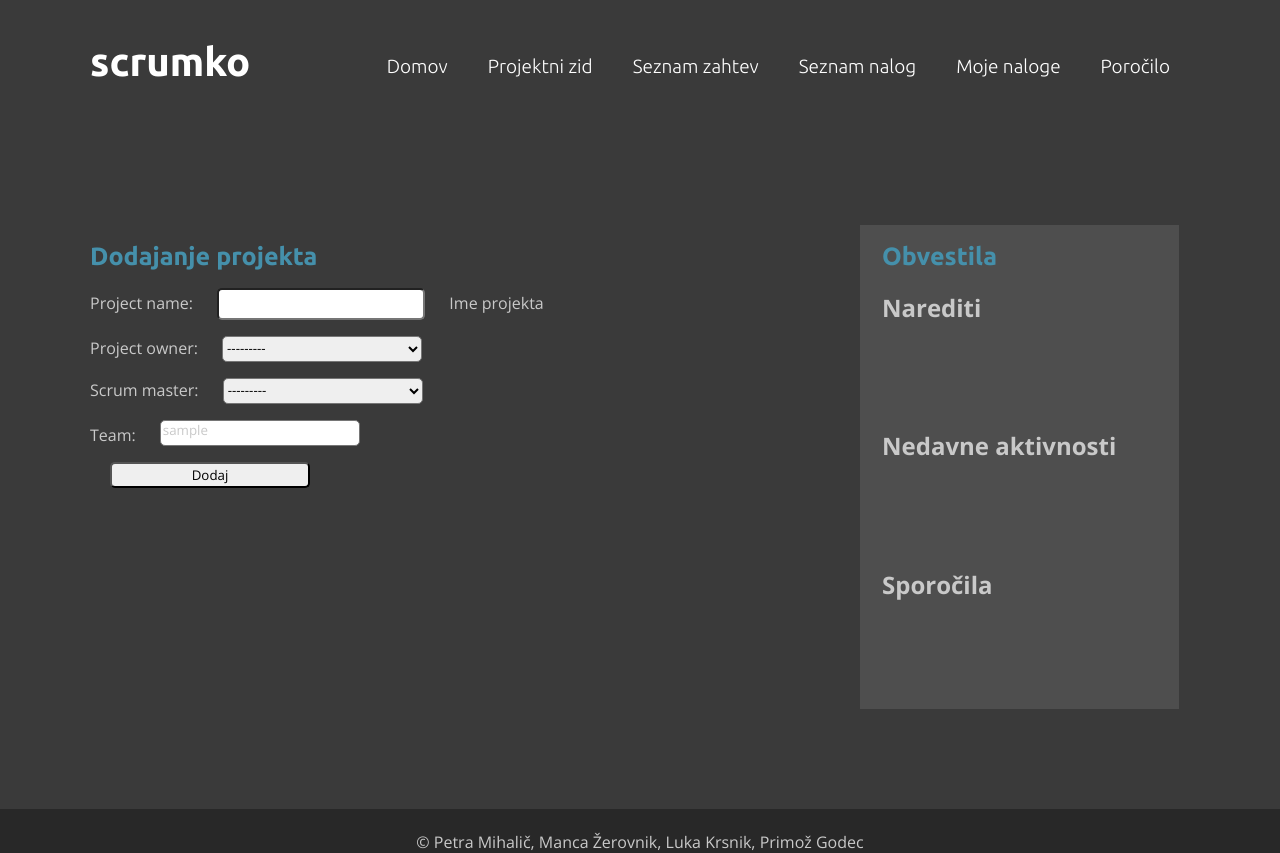
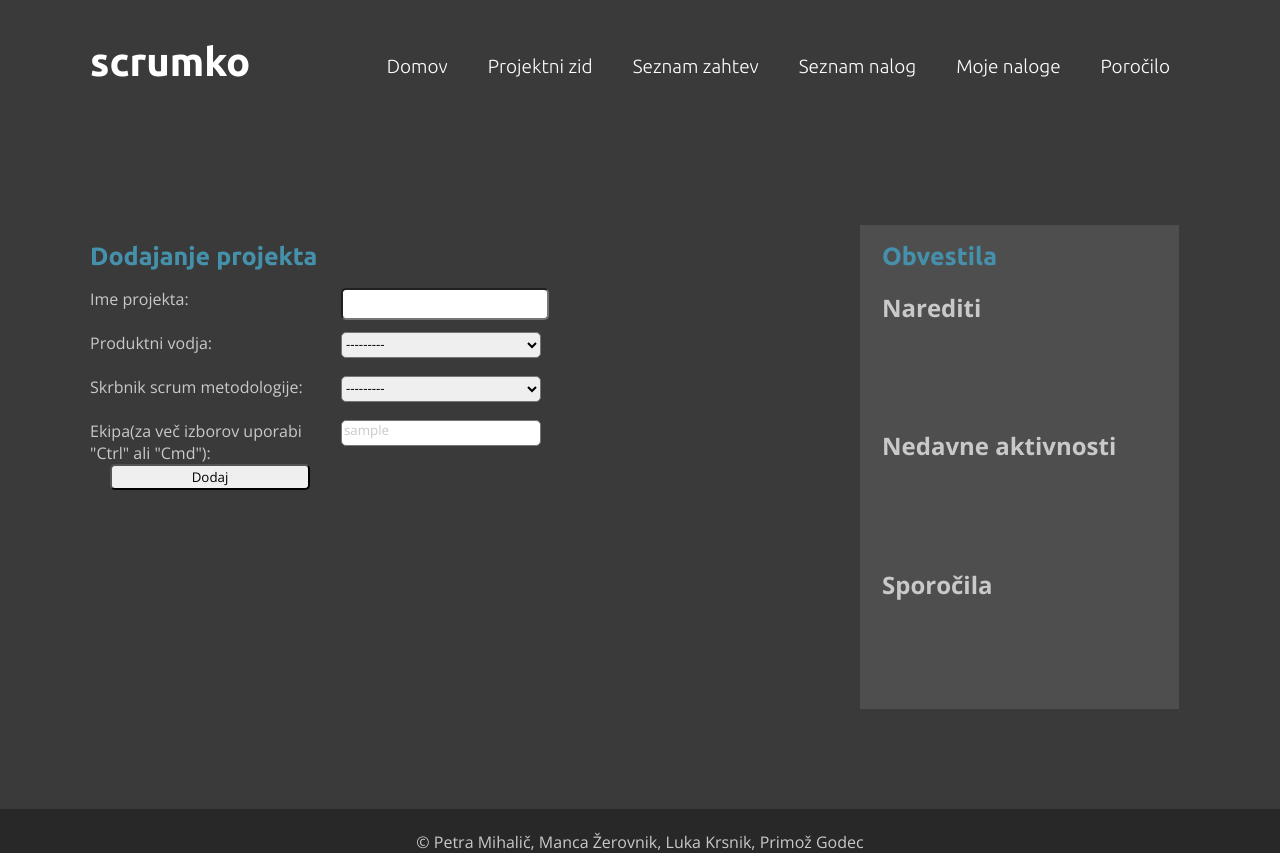
Before and after one commit to lkrsnik/scrum_app, a Django app: page /scrumko/projectcreate/ in a window 1280 px wide. Shown: the part 53-906 px from the top of the page. Run offline with Django 3.2, Linux system fonts and the light colour scheme; the visitor is signed in with stand-in values (Sample User, id 1); data comes from the database, SQL or seed files in the repository; some libraries are stand-ins or nearby versions.

Commit message:
Finnished adding project.

```diff
--- a/scrumko/forms.py
+++ b/scrumko/forms.py
@@ -41,17 +41,56 @@
 
 class ProjectCreateForm(forms.ModelForm):
 
-    project_name =  forms.CharField(max_length=50, help_text="Ime projekta")
-    #project_owner =  models.ForeignKey(widget=forms.HiddenInput())
-    #scrum_master = models.ForeignKey(widget=forms.HiddenInput())
-    #team = models.ManyToManyField(widget=forms.HiddenInput())
+	project_name =  forms.CharField(label = mark_safe(u'Ime projekta'),max_length=50, error_messages=required_error)
+	project_owner =  forms.ModelChoiceField(label = mark_safe(u'Produktni vodja'),queryset=User.objects.all(),error_messages=required_error)
+	scrum_master = forms.ModelChoiceField(label = mark_safe(u'Skrbnik scrum metodologije'),queryset=User.objects.all(),error_messages=required_error)
+	team = forms.ModelMultipleChoiceField(label = mark_safe(u'Ekipa(za več izborov uporabi "Ctrl" ali "Cmd")'),queryset=User.objects.all(),error_messages=required_error)
 
-    class Meta:
-        model = Project
+	#already exist validation
+	def clean_project_name(self):
+
+		project_name = self.cleaned_data['project_name']
+
+		covering = Project.objects.filter(project_name=project_name)
+		if len(covering) > 0:
+			raise ValidationError("To projektno ime že obstaja.")
+			return
+		return project_name
+
+	#validate if name already taken under other roles
+	def clean_scrum_master(self):
+		scrum_master = self.cleaned_data['scrum_master']
+		try:
+			project_owner = self.cleaned_data['project_owner']
+		except KeyError:
+			return scrum_master
+
+		if scrum_master==project_owner:
+			raise ValidationError("Vloga "+str(scrum_master)+" je že zasedena.")
+			return
+		return scrum_master
+
+	#validate if name already taken under other roles
+	def clean_team(self):
+		team = self.cleaned_data['team']
+		try:
+			project_owner = self.cleaned_data['project_owner']
+			scrum_master = self.cleaned_data['scrum_master']
+		except KeyError:
+			return team
+
+		for member in team:
+			if member==project_owner or member==scrum_master:
+				raise ValidationError("Vloga "+str(member)+" je že zasedena.")
+				return
+
+
+		return team
+
+	class Meta:
+		model = Project
 
 class SprintCreateForm(forms.ModelForm):
-
-
 	project_name = forms.ModelChoiceField(queryset=Project.objects.all(), widget=forms.HiddenInput())
 	start_date = forms.DateField(label = mark_safe(u'Datum začetka'), error_messages=sprint_error)
 	finish_date = forms.DateField(label = mark_safe(u'Datum zaključka'), error_messages=sprint_error)
--- a/scrumko/models.py
+++ b/scrumko/models.py
@@ -11,16 +11,16 @@
 
     # Override the __unicode__() method to return out something meaningful!
 	def __unicode__(self):
+		#related to Project DON'T CHANGE!
 		return self.user.username
 
 class Project(models.Model):
 
     # The additional attributes we wish to include.
-
 	project_name =  models.CharField(blank=False, max_length=50)
-	project_owner =  models.ForeignKey(User, related_name='owner')
-	scrum_master = models.ForeignKey(User, related_name='master')
-	team = models.ManyToManyField(User)
+	project_owner =  models.ForeignKey(User, related_name='owner', blank=False)
+	scrum_master = models.ForeignKey(User, related_name='master', blank=False)
+	team = models.ManyToManyField(User, blank=False)
 
 
     # Override the __unicode__() method to return out something meaningful!
--- a/scrumko/views.py
+++ b/scrumko/views.py
@@ -7,7 +7,7 @@
 from django.contrib.auth import logout
 from django.contrib.auth.decorators import login_required
 from django.contrib.auth.decorators import user_passes_test
-
+from django.db import transaction
 
 
 from scrumko.models import User
@@ -165,6 +165,7 @@
 
 @login_required
 @user_passes_test(lambda u: u.is_superuser)
+@transaction.atomic
 def projectcreate(request):
     # Like before, get the request's context.
 	context = RequestContext(request)
@@ -181,7 +182,14 @@
 
         # If the two forms are valid...
 		if project_form.is_valid():
+
             # Save the user's form data to the database.
+			scrum_master=User.objects.filter(id = int(request.POST.get('scrum_master')))
+			scrum_master.update(is_staff = True)
+
+			for member in scrum_master:
+				member.save()
+				print member
 
 			project = project_form.save()
 
@@ -200,6 +208,7 @@
         # They'll also be shown to the user.
 		else:
 			print project_form.errors
+			return render_to_response('scrumko/projectcreate.html',{'project_form': project_form, 'registered': registered}, context)
 
     # Not a HTTP POST, so we render our form using two ModelForm instances.
     # These forms will be blank, ready for user input.
--- a/templates/scrumko/projectcreate.html
+++ b/templates/scrumko/projectcreate.html
@@ -4,8 +4,12 @@
         <h1>Dodajanje projekta</h1>
 
         {% if registered %}
-			Projekt je bil <strong>uspešno  </strong>dodan.<br/>
-
+			<div class="succes_hold">
+				<div class="succes">
+					Projekt je bil <strong>uspešno  </strong>dodan.
+				</div>
+			</div>
+			<br/>
 		{% endif %}
 
 
@@ -13,17 +17,30 @@
 					enctype="multipart/form-data">
 
 				{% csrf_token %}
-				{{ project_form.as_p }}
+				<!--{{ project_form.as_p }}-->
 
-				<!--{% for hidden in form.hidden_fields %}
-                {{ hidden }}
-            {% endfor %}
+				{% for hidden in project_form.hidden_fields %}
+					{{ hidden }}
+				{% endfor %}
 
-            {% for field in form.visible_fields %}
-                {{ field.errors }}
-                {{ field.help_text}}
-                {{ field }}
-            {% endfor %}-->
+				{% for field in project_form.visible_fields %}
+					<div>
+						<div class="fieldwrapper">
+							{{ field.label_tag }}
+						</div>
+
+						<div class="fieldwrapper">
+							{{ field }}
+						</div>
+
+						<div class="errorwrapper">
+							{{ field.errors.as_text }}
+
+						</div>
+					</div>
+					<br/>
+					<br/>
+				{% endfor %}
 				<!-- Provide a button to click to submit the form. -->
 				<input type="submit" name="submit" value="Dodaj" />
 			</form>
```
